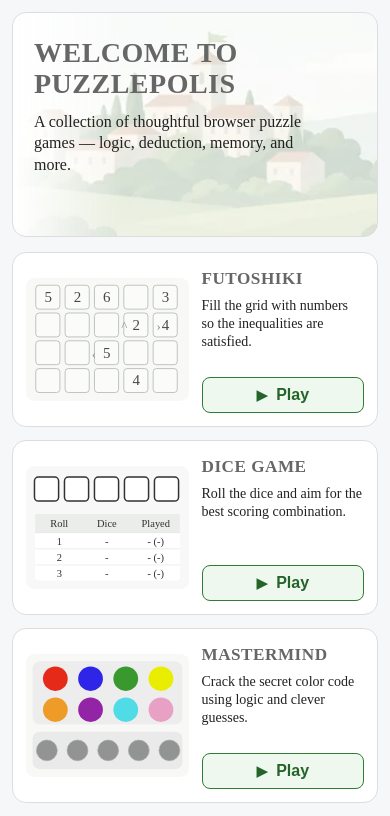
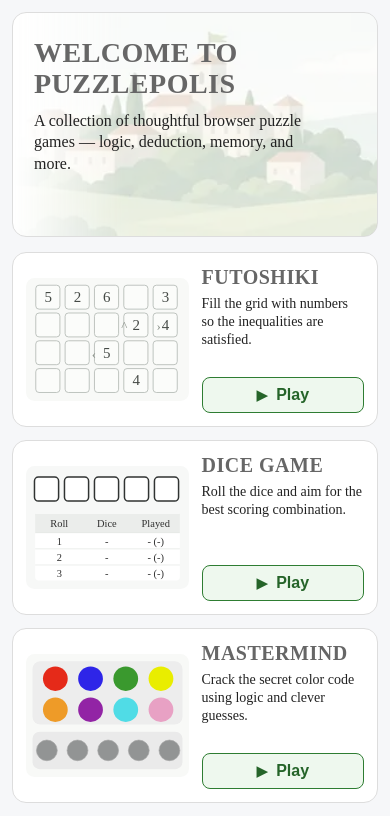
Before and after one commit to czmadzia2201/puzzlepolis, a plain HTML site: page index.html in a window 390 px wide. Shown: the top 816 px of the page. Drawn offline with Linux system fonts and the light colour scheme.

Commit message:
Change font size of headers

```diff
--- a/styles.css
+++ b/styles.css
@@ -43,6 +43,16 @@ h2,
   letter-spacing: 0.5px;
 }
 
+h1 {
+  font-size: 28px;
+  margin-bottom: 10px;
+}
+
+h2 {
+  font-size: 20px;
+  margin-bottom: 6px;
+}
+
 button,
 .play-button {
   font-family: Arial, Helvetica, sans-serif;
@@ -81,11 +91,6 @@ button,
 .hero__copy {
   position: relative;
   max-width: 565px;
-}
-
-.hero h1 {
-  margin-bottom: 11px;
-  font-size: clamp(28px, 3vw, 36px);
 }
 
 .hero p {
@@ -135,11 +140,6 @@ button,
   display: flex;
   flex-direction: column;
   min-width: 0;
-}
-
-.game-card h2 {
-  margin: 3px 0 11px;
-  font-size: 19px;
 }
 
 .game-card p {
@@ -311,10 +311,6 @@ button,
     gap: 18px;
   }
 
-  .game-card h2 {
-    font-size: 18px;
-  }
-
   .game-card p {
     font-size: 15px;
   }
@@ -368,11 +364,6 @@ button,
     padding: 25px 21px;
   }
 
-  .hero h1 {
-    max-width: 275px;
-    font-size: 28px;
-  }
-
   .hero p {
     max-width: 300px;
     font-size: 16px;
@@ -406,11 +397,6 @@ button,
 
   .game-card__preview {
     max-height: 160px;
-  }
-
-  .game-card h2 {
-    margin: 4px 0 7px;
-    font-size: clamp(16px, 4.4vw, 20px);
   }
 
   .game-card p {
```
Also changed, not shown: 1 other file.
